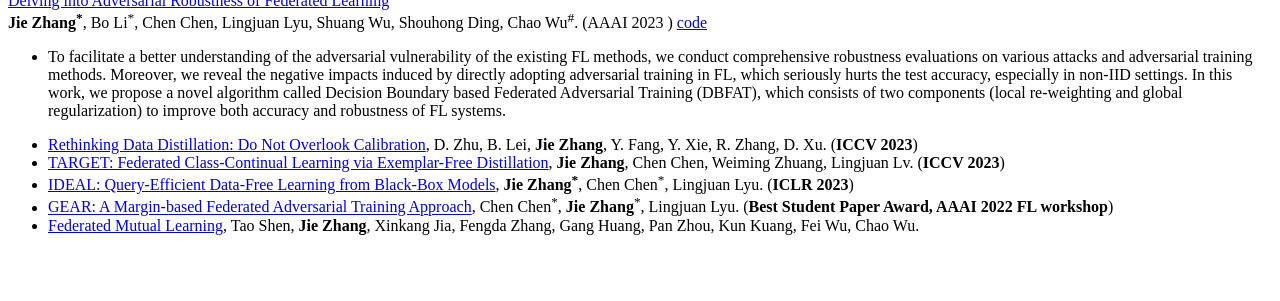
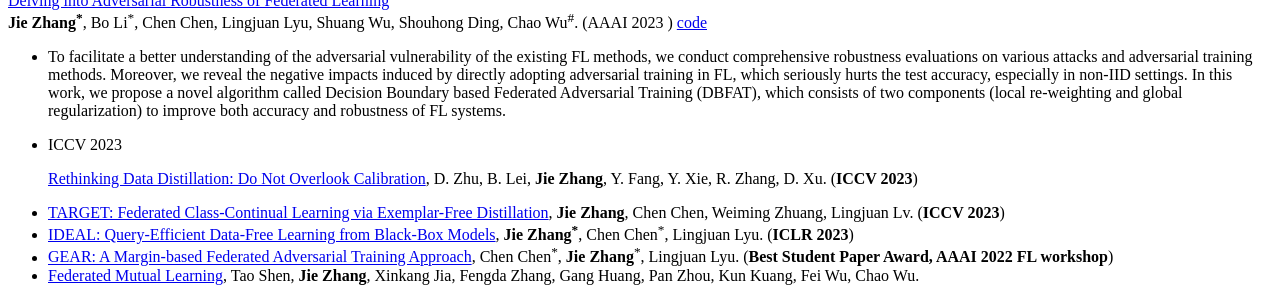
Before and after one commit to zj-jayzhang/zj-jayzhang.github.io, a Jekyll site: the page built from _pages/includes/pub.md, in a window 1280 px wide and 900 px high, scrolled down 5711 px, cut to the strip 599-900 px from the top of the window. Built offline with Jekyll 4.4.1, drawn with Linux system fonts in a browser that asks for light colours; our own code applies the rules of GitHub Pages for plain Markdown files; before the commit the page ends 6561 px from its top, so only the background shows below that.

Commit message:
Update pub.md

```diff
--- a/_pages/includes/pub.md
+++ b/_pages/includes/pub.md
@@ -72,7 +72,7 @@
 - In this paper, we demonstrate that adversarial examples can also be utilized for good to improve the performance of imbalanced learning. We provide a new perspective on how to deal with imbalanced data: adjust the biased decision boundary by training with Guiding Adversarial Examples (GAEs). We empirically show, on several benchmark datasets, our proposed method is comparable to the state-of-the-art method. To our best knowledge, we are the first to deal with imbalanced learning with adversarial examples.
 </div>
 </div> -->
-- 	[Rethinking Data Distillation: Do Not Overlook Calibration](https://arxiv.org/abs/2307.12463), D. Zhu, B. Lei, **Jie Zhang**, Y. Fang, Y. Xie, R. Zhang, D. Xu. (**ICCV 2023**)
+- 	<div class="badge">ICCV 2023</div> [Rethinking Data Distillation: Do Not Overlook Calibration](https://arxiv.org/abs/2307.12463), D. Zhu, B. Lei, **Jie Zhang**, Y. Fang, Y. Xie, R. Zhang, D. Xu. (**ICCV 2023**)
 - 	[TARGET: Federated Class-Continual Learning via Exemplar-Free Distillation](https://arxiv.org/abs/2303.06937), **Jie Zhang**, Chen Chen, Weiming Zhuang, Lingjuan Lv. (**ICCV 2023**)
 - [IDEAL: Query-Efficient Data-Free Learning from Black-Box Models](https://openreview.net/pdf?id=ConT6H7MWL), **Jie Zhang<sup>*</sup>**, Chen Chen<sup>*</sup>, Lingjuan Lyu. (**ICLR 2023**)
 - [GEAR: A Margin-based Federated Adversarial Training Approach](https://federated-learning.org/fl-aaai-2022/Papers/FL-AAAI-22_paper_34.pdf), Chen Chen<sup>*</sup>, **Jie Zhang**<sup>*</sup>, Lingjuan Lyu. (**Best Student Paper Award, AAAI 2022 FL workshop**)
```
